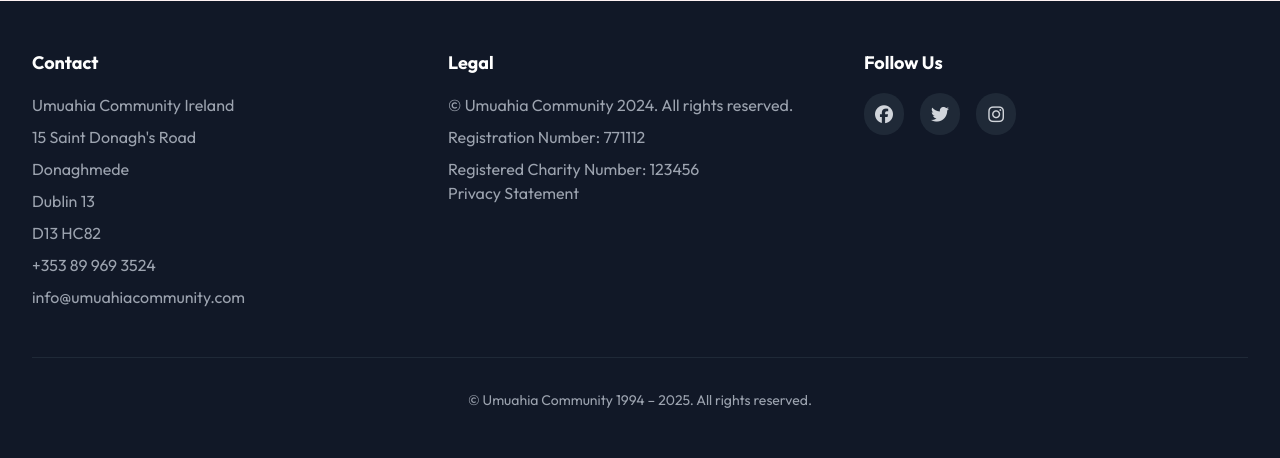
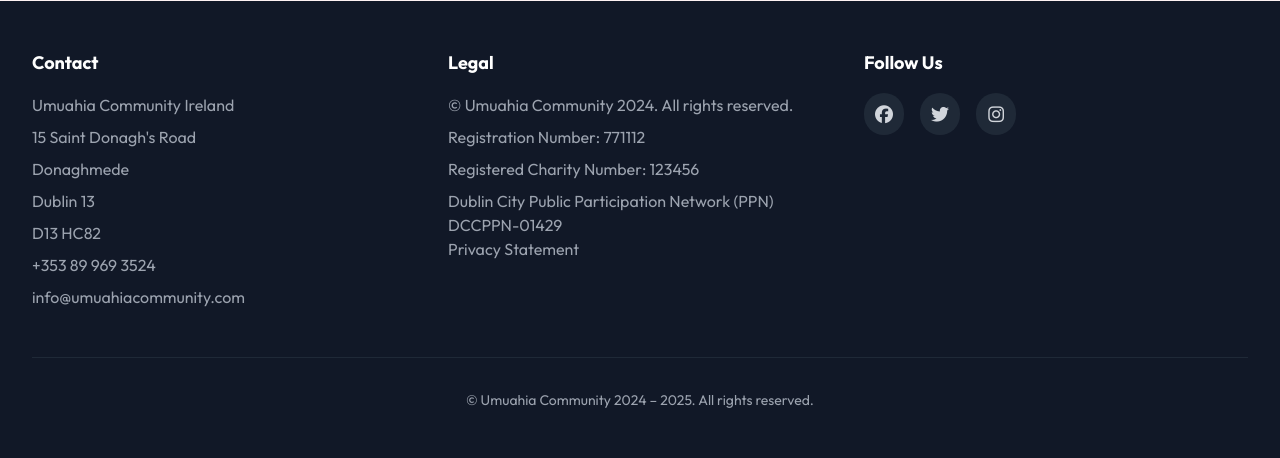
Before and after one commit to ugly-ceaser/umuahiaMain, a Django app: page / in a window 1280 px wide. Shown: the part 5180-5638 px from the top of the page. Run offline with Django 5.2, Linux system fonts and the light colour scheme; data that the repository does not hold is empty; parts of the project's set-up code (start-up, migrations or seed data) failed here and were passed over; some libraries are stand-ins or nearby versions.

Commit message:
Update _base.html

```diff
--- a/templates/_base.html
+++ b/templates/_base.html
@@ -101,6 +101,7 @@
                         {% comment %} <p>Umuahia Community Ireland Company Limited by Guarantee (CLG)</p> {% endcomment %}
                         <p>Registration Number: 771112</p>
                         <p>Registered Charity Number: 123456</p>
+                        <p>Dublin City Public Participation Network (PPN) DCCPPN-01429</p>
                         <a href="#" class="text-blue-500 hover:text-blue-400 transition-colors">Privacy Statement</a>
                     </div>
                 </div>
@@ -124,7 +125,7 @@
 
             <!-- Copyright -->
             <div class="mt-12 pt-8 border-t border-gray-800 text-center text-gray-400 text-sm">
-                <p>© Umuahia Community 1994 – {% now "Y" %}. All rights reserved.</p>
+                <p>© Umuahia Community 2024 – {% now "Y" %}. All rights reserved.</p>
             </div>
         </div>
     </footer>
```
